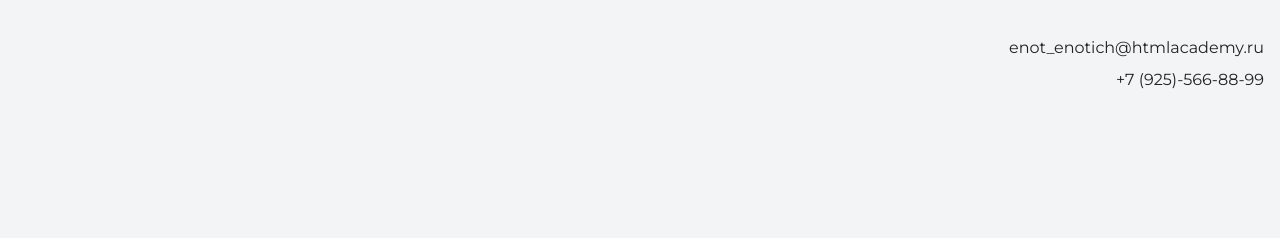
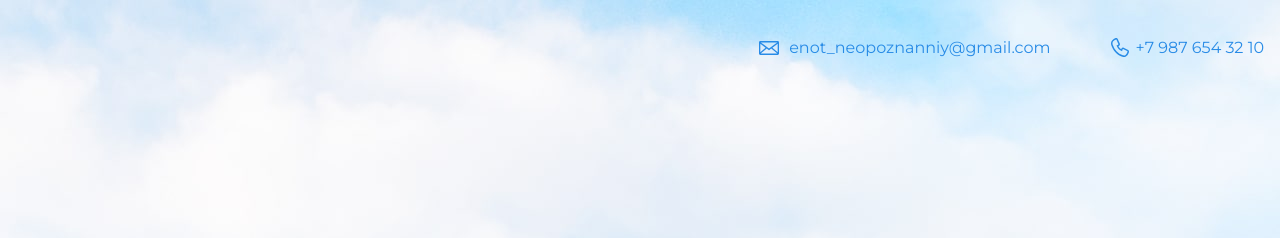
Before and after one commit to Tosavilovi/HomePage, a plain HTML site: page index.html in a window 1280 px wide. Shown: the top 238 px of the page. Drawn offline with nearby package versions, Linux system fonts and the light colour scheme.

Commit message:
Add images

```diff
--- a/index.html
+++ b/index.html
@@ -13,8 +13,10 @@
   <body>
     <header class="page-header">
       <div class="container">
-        enot_enotich@htmlacademy.ru<br />
-        +7 (925)-566-88-99
+        <a class="header-email" href="mailto:enot_neopoznanniy@gmail.com"
+          >enot_neopoznanniy@gmail.com</a
+        >
+        <a class="header-phone" href="tel:+79876543210">+7 987 654 32 10</a>
       </div>
     </header>
 
```
Also changed, not shown: files/project.jpg (added), files/user.jpg (added), img/hero-bg.jpg (added), img/icon-css.svg (added), img/icon-email-footer.svg (added), img/icon-email-header.svg (added), img/icon-html.svg (added), img/icon-phone-footer.svg (added), img/icon-phone-header.svg (added), 1 other file.
